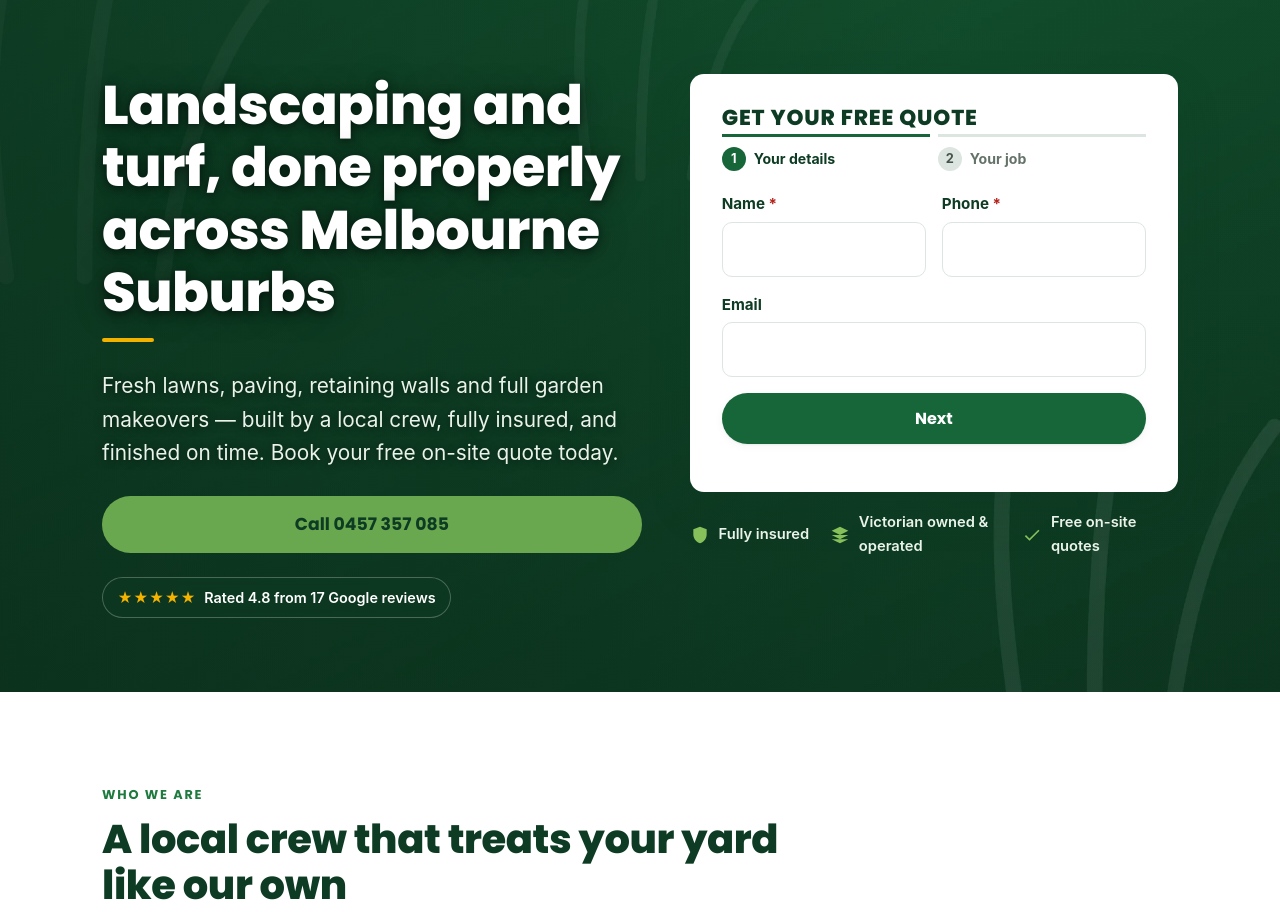
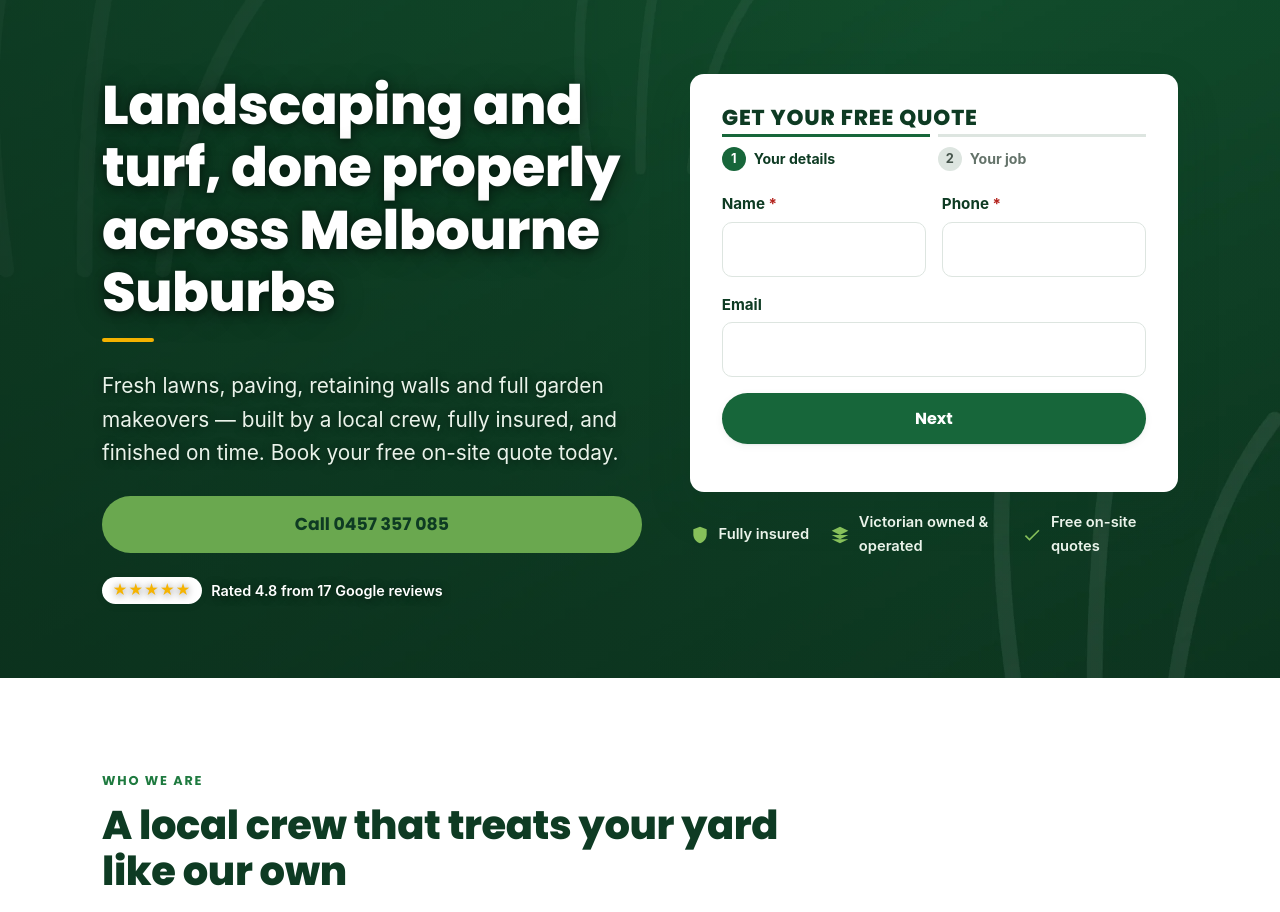
Before and after one commit to montarro/Internal, a PHP site: page / in a window 1280 px wide. Shown: the part 91-1003 px from the top of the page. Run offline with PHP 8.4, Linux system fonts and the light colour scheme.

Commit message:
White bubble around the stars only, not the full rating line
The dark pill around the whole rating line competed with the trust
points below it. Isolating just the stars in a white badge gives them
the visual weight instead, and the review count reads as plain text
on the photo like the rest of the hero copy.

Co-Authored-By: Claude Opus 5 <noreply@anthropic.com>
Claude-Session: https://claude.ai/code/session_018MmKCYsyRG1fbBFzup6bvS

```diff
--- a/style.css
+++ b/style.css
@@ -240,13 +240,14 @@ p  { margin: 0 0 1rem; }
 .hero__actions { display: flex; flex-wrap: wrap; gap: .8rem; }
 .hero__actions .btn { flex: 1 1 auto; min-width: 12rem; }
 .hero__rating {
-  display: inline-flex; align-items: center; gap: .5rem; margin-top: 1.5rem; margin-bottom: 0;
+  display: inline-flex; align-items: center; gap: .6rem; margin-top: 1.5rem; margin-bottom: 0;
   font-size: .9rem; font-weight: 600; color: #fff;
-  background: rgba(14, 59, 35, .45); border: 1px solid rgba(255, 255, 255, .25);
-  backdrop-filter: blur(6px); -webkit-backdrop-filter: blur(6px);
-  padding: .5rem .9rem; border-radius: 999px;
+  text-shadow: 0 1px 8px rgba(0,0,0,.55);
 }
-.hero__rating .stars { color: var(--gold); letter-spacing: .05em; }
+.hero__rating .stars {
+  display: inline-block; color: var(--gold); letter-spacing: .05em; line-height: 1;
+  background: #fff; padding: .4rem .65rem; border-radius: 999px; box-shadow: var(--shadow-sm);
+}
 
 .hero__panel { max-width: 34rem; }
 .hero__trust { list-style: none; margin: 1.2rem 0 0; padding: 0; display: grid; gap: .55rem; }
```
